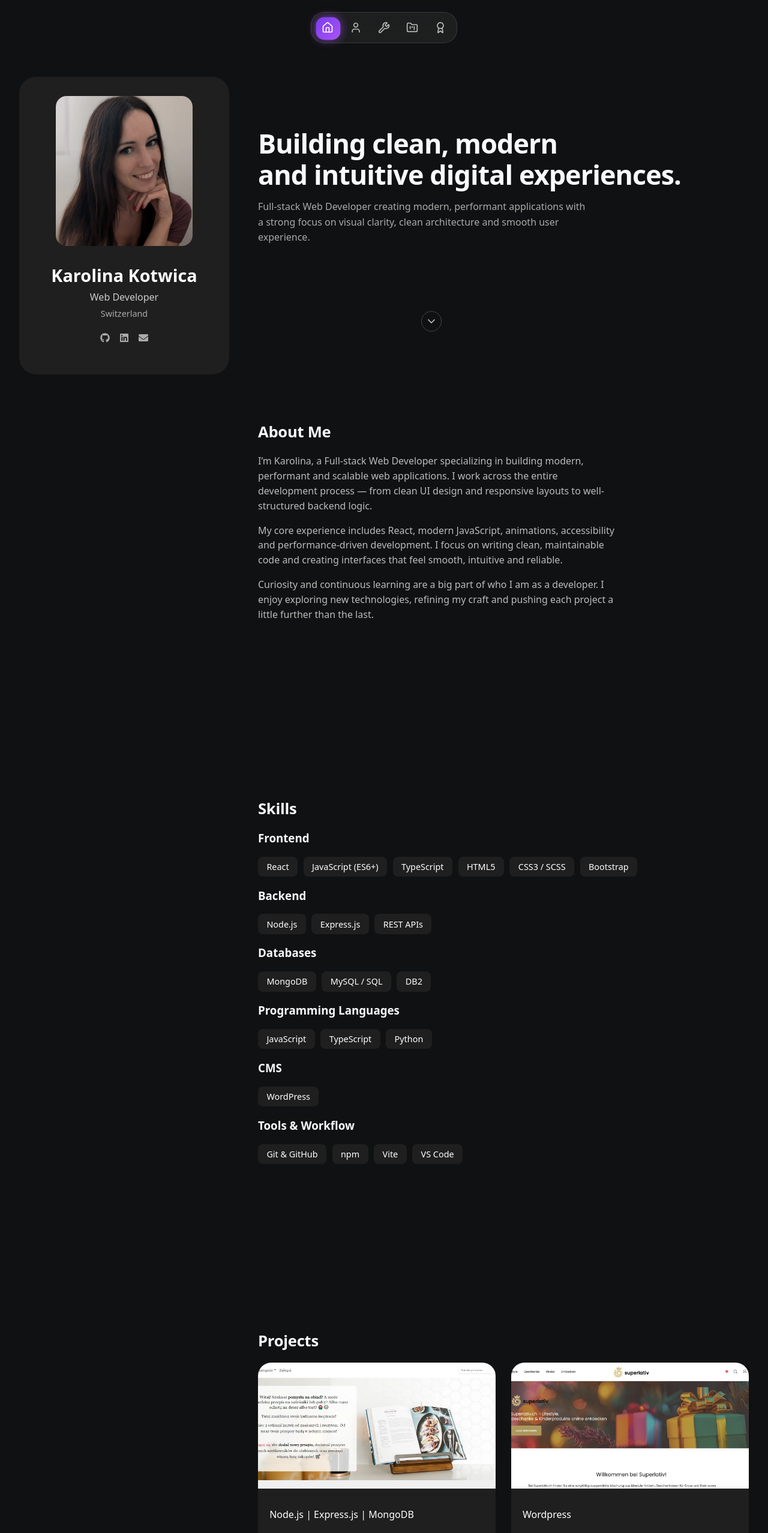
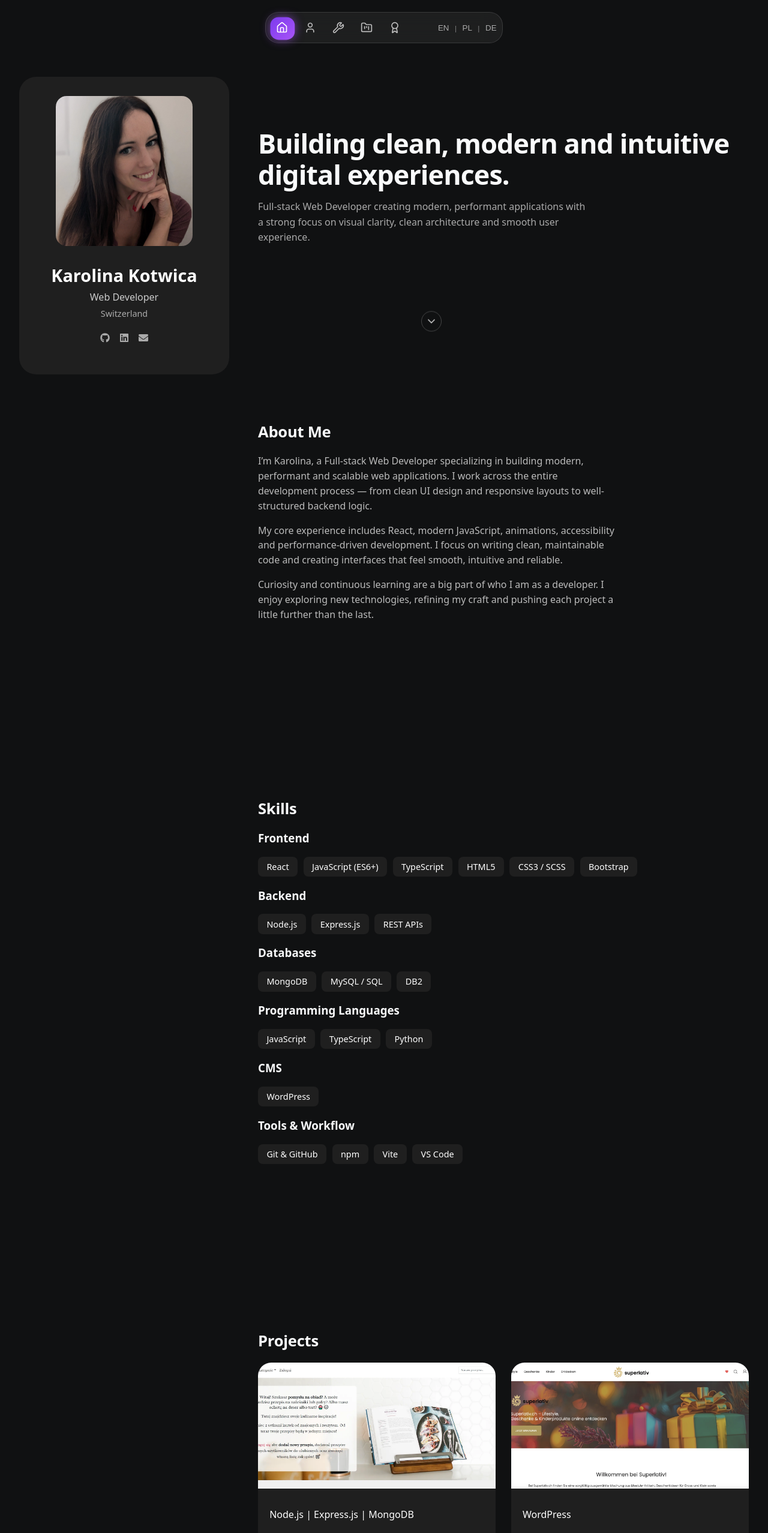
Before and after one commit to KarolinaKotwica/Portfolio_Kotwica, a React (Vite) app: page / in a window 1280 px wide. Shown: the top 2555 px of the page at 60% size. Built offline with nearby package versions, Linux system fonts and the light colour scheme.

Commit message:
Added PL and DE language support

```diff
--- a/src/App.jsx
+++ b/src/App.jsx
@@ -1,3 +1,5 @@
+import { useState } from "react";
+
 import Navbar from "./components/Navbar";
 import Hero from "./components/Hero";
 import Projects from "./components/Projects";
@@ -8,10 +10,16 @@ import Certificates from "./components/Certificates";
 import Footer from "./components/Footer";
 import MobileIconBar from "./components/MobileIconBar";
 
+import { LanguageContext } from "./context/LanguageContext";
+
 function App() {
+  const [lang, setLang] = useState("eng");
+
   return (
+    <LanguageContext.Provider value={{ lang, setLang }}>
       <>
         <MobileIconBar />
+
         <div className="layout">
           <Sidebar />
 
@@ -26,6 +34,7 @@ function App() {
           </main>
         </div>
       </>
+    </LanguageContext.Provider>
   );
 }
 
--- a/src/components/About.jsx
+++ b/src/components/About.jsx
@@ -1,19 +1,18 @@
-import React from "react";
+import React, { useContext } from "react";
+import { LanguageContext } from "../context/LanguageContext";
+import { translations } from "../i18n/translations";
 
 const About = () => {
+  const { lang } = useContext(LanguageContext);
+  const t = translations[lang] || translations.en;
+
   return (
     <section id="about" className="about">
-      <h2 className="section-title">About Me</h2>
-      <p className="about__text">
-      I’m Karolina, a Full-stack Web Developer specializing in building modern, performant and scalable web applications. I work across the entire development process — from clean UI design and responsive layouts to well-structured backend logic.
-      </p>
+      <h2 className="section-title">{t.aboutTitle}</h2>
 
-      <p className="about__text">
-      My core experience includes React, modern JavaScript, animations, accessibility and performance-driven development. I focus on writing clean, maintainable code and creating interfaces that feel smooth, intuitive and reliable.
-      </p>
-      <p className="about__text">
-      Curiosity and continuous learning are a big part of who I am as a developer. I enjoy exploring new technologies, refining my craft and pushing each project a little further than the last.
-      </p>
+      <p className="about__text">{t.aboutP1}</p>
+      <p className="about__text">{t.aboutP2}</p>
+      <p className="about__text">{t.aboutP3}</p>
     </section>
   );
 };
--- a/src/components/Certificates.jsx
+++ b/src/components/Certificates.jsx
@@ -1,5 +1,7 @@
-import React from "react";
+import React, { useContext } from "react";
 import { motion } from "framer-motion";
+import { LanguageContext } from "../context/LanguageContext";
+import { translations } from "../i18n/translations";
 
 const CERTIFICATES = [
   {
@@ -25,9 +27,12 @@ const CERTIFICATES = [
 ];
 
 const Certificates = () => {
+  const { lang } = useContext(LanguageContext);
+  const t = translations[lang] || translations.en;
+
   return (
     <section id="certificates" className="certificates">
-      <h2 className="section-title">Certificates</h2>
+      <h2 className="section-title">{t.certificatesTitle}</h2>
 
       <div className="certificates__grid">
         {CERTIFICATES.map((cert, i) => (
@@ -43,7 +48,7 @@ const Certificates = () => {
               delay: i * 0.1
             }}
           >
-            <div className="cert-tile" >
+            <div className="cert-tile">
               <div className="cert-tile__image">
                 <img
                   src={cert.image}
--- a/src/components/Hero.jsx
+++ b/src/components/Hero.jsx
@@ -1,8 +1,14 @@
-import React from "react";
+import React, { useContext } from "react";
 import { motion } from "framer-motion";
 import { ChevronDown } from "lucide-react";
+import { LanguageContext } from "../context/LanguageContext";
+import { translations } from "../i18n/translations";
 
 const Hero = () => {
+  const { lang } = useContext(LanguageContext);
+  const t = translations[lang] || translations.en;
+
+
   const scrollToAbout = () => {
     const el = document.getElementById("about");
     if (el) {
@@ -19,7 +25,7 @@ const Hero = () => {
         transition={{ duration: 0.6 }}
         viewport={{ once: true }}
       >
-        Building clean, modern <br /> and intuitive digital experiences.
+        {t.heroTitle}
       </motion.h1>
 
       <motion.p
@@ -29,9 +35,7 @@ const Hero = () => {
         transition={{ duration: 0.6, delay: 0.2 }}
         viewport={{ once: true }}
       >
-        Full-stack Web Developer creating modern, performant applications
-        with a strong focus on visual clarity, clean architecture and smooth
-        user experience.
+        {t.heroSubtitle}
       </motion.p>
 
       {/* 🔽 Delikatnie animowana strzałka w dół */}
@@ -49,7 +53,7 @@ const Hero = () => {
           transition={{
             duration: 1.6,
             repeat: Infinity,
-            ease: "easeInOut"
+            ease: "easeInOut",
           }}
         >
           <ChevronDown size={20} />
--- a/src/components/MobileIconBar.jsx
+++ b/src/components/MobileIconBar.jsx
@@ -1,6 +1,13 @@
-import React, { useEffect, useState, useLayoutEffect, useRef } from "react";
+import React, {
+    useEffect,
+    useState,
+    useLayoutEffect,
+    useRef,
+    useContext,
+  } from "react";
   import { motion } from "framer-motion";
   import { Home, FolderKanban, Wrench, Award, User } from "lucide-react";
+  import { LanguageContext } from "../context/LanguageContext";
 
   const SECTIONS = [
     { id: "top", icon: <Home size={20} /> },
@@ -14,6 +21,7 @@ const MobileIconBar = () => {
     const [active, setActive] = useState("top");
     const containerRef = useRef(null);
     const btnRefs = useRef({});
+    const { lang, setLang } = useContext(LanguageContext);
 
     // ✅ DETEKCJA SCROLLA
     useEffect(() => {
@@ -77,7 +85,6 @@ const MobileIconBar = () => {
     };
 
     return (
-    <>
       <div className="mobile-icon-wrapper">
         <motion.div
           className="mobile-icon-bar"
@@ -105,9 +112,37 @@ const MobileIconBar = () => {
               {item.icon}
             </button>
           ))}
+
+          {/* ✅ LANGUAGE SWITCH */}
+          <div className="mobile-lang">
+            <button
+                className={lang === "en" ? "active" : ""}
+                onClick={() => setLang("en")}
+            >
+                EN
+            </button>
+
+            <span>|</span>
+
+            <button
+                className={lang === "pl" ? "active" : ""}
+                onClick={() => setLang("pl")}
+            >
+                PL
+            </button>
+
+            <span>|</span>
+
+            <button
+                className={lang === "de" ? "active" : ""}
+                onClick={() => setLang("de")}
+            >
+                DE
+            </button>
+            </div>
+
         </motion.div>
       </div>
-    </>
     );
   };
 
--- a/src/components/Projects.jsx
+++ b/src/components/Projects.jsx
@@ -1,78 +1,123 @@
-import React from "react";
+import React, { useContext } from "react";
 import { motion } from "framer-motion";
+import { LanguageContext } from "../context/LanguageContext";
+import { translations } from "../i18n/translations";
 
 const PROJECTS = [
   {
-    title: "Recipe website with user authentication, recipe creation, favorites system, and shopping list functionality",
+    title: {
+      en: "Recipe website with user authentication, recipe creation, favorites system, and shopping list functionality",
+      pl: "Strona z przepisami z logowaniem użytkownika, dodawaniem przepisów, ulubionymi i listą zakupów",
+      de: "Rezept-Website mit Benutzeranmeldung, Rezeptspeicherung, Favoritenfunktion und Einkaufsliste",
+    },
     tech: "Node.js | Express.js | MongoDB",
     image: "/projects/book-to-cook.webp",
-    link: "https://cookbook.com.pl"
+    link: "https://cookbook.com.pl",
   },
   {
-    title: "E-commerce website built with WordPress",
-    tech: "Wordpress",
+    title: {
+      en: "E-commerce website built with WordPress",
+      pl: "Sklep internetowy zbudowany w WordPress",
+      de: "E-Commerce-Website erstellt mit WordPress",
+    },
+    tech: "WordPress",
     image: "/projects/superlativ.webp",
-    link: "https://www.superlativ.ch/"
+    link: "https://www.superlativ.ch/",
   },
   {
-    title: "Wedding website with a countdown timer, digital invitation, and RSVP functionality",
+    title: {
+      en: "Wedding website with countdown timer, digital invitation and RSVP functionality",
+      pl: "Strona ślubna z odliczaniem, zaproszeniem online i formularzem RSVP",
+      de: "Hochzeits-Website mit Countdown, digitaler Einladung und RSVP-Funktion",
+    },
     tech: "Node.js | Express.js",
     image: "/projects/wedding.webp",
-    link: "#"
+    link: "#",
   },
   {
-    title: "Pure HTML & CSS project with Sass and Grid layout",
+    title: {
+      en: "Pure HTML & CSS project with Sass and Grid layout",
+      pl: "Projekt w czystym HTML i CSS z użyciem Sass i Grid",
+      de: "Projekt mit reinem HTML und CSS unter Verwendung von Sass und Grid",
+    },
     tech: "HTML | CSS",
     image: "/projects/nails.webp",
-    link: "https://karolinakotwica.github.io/Beauty-world-grid/"
+    link: "https://karolinakotwica.github.io/Beauty-world-grid/",
   },
   {
-    title: "Website using CSS Grid",
+    title: {
+      en: "Website using CSS Grid",
+      pl: "Strona internetowa oparta o CSS Grid",
+      de: "Website basierend auf CSS Grid",
+    },
     tech: "HTML | SASS | Grid",
     image: "/projects/Project_grid.webp",
-    link: "https://grid-website-1.netlify.app/"
+    link: "https://grid-website-1.netlify.app/",
   },
   {
-    title: "Website based on Flexbox",
+    title: {
+      en: "Website based on Flexbox",
+      pl: "Strona internetowa oparta o Flexbox",
+      de: "Website basierend auf Flexbox",
+    },
     tech: "HTML | SASS | Flexbox",
     image: "/projects/hotel-reservation.webp",
-    link: "https://hotel-reservation-2.netlify.app/"
+    link: "https://hotel-reservation-2.netlify.app/",
   },
   {
-    title: "Landing page using Sass",
+    title: {
+      en: "Landing page using Sass",
+      pl: "Landing page stworzony z użyciem Sass",
+      de: "Landing Page mit Sass erstellt",
+    },
     tech: "HTML | SASS",
     image: "/projects/Naturos.webp",
-    link: "https://karolinakotwica.github.io/Website-Natours/"
+    link: "https://karolinakotwica.github.io/Website-Natours/",
   },
   {
-    title: "Guess the Number game",
+    title: {
+      en: "Guess the Number game",
+      pl: "Gra „Zgadnij liczbę”",
+      de: "„Guess the Number“-Spiel",
+    },
     tech: "HTML | JAVASCRIPT",
     image: "/projects/guess-number.webp",
-    link: "https://karolinakotwica.github.io/Game---Guess-my-number/"
+    link: "https://karolinakotwica.github.io/Game---Guess-my-number/",
   },
   {
-    title: "Excel website with rhymed content",
+    title: {
+      en: "Excel website with rhymed content",
+      pl: "Strona o Excelu z treścią w rymach",
+      de: "Excel-Website mit Reim-Inhalten",
+    },
     tech: "HTML | CSS | Javascript",
     image: "/projects/Excel_website.webp",
-    link: "https://karolinakotwica.github.io/Excel/access.html"
+    link: "https://karolinakotwica.github.io/Excel/access.html",
   },
   {
-    title: "Beauty salon website from PSD template",
+    title: {
+      en: "Beauty salon website from PSD template",
+      pl: "Strona salonu kosmetycznego na podstawie projektu PSD",
+      de: "Website für ein Kosmetikstudio basierend auf einer PSD-Vorlage",
+    },
     tech: "HTML | CSS | Javascript",
     image: "/projects/beauty_website.webp",
-    link: "https://karolinakotwica.github.io/Beauty-salon/index.html"
-  }
+    link: "https://karolinakotwica.github.io/Beauty-salon/index.html",
+  },
 ];
 
 const Projects = () => {
+  const { lang } = useContext(LanguageContext);
+  const t = translations[lang] || translations.en;
+
   return (
     <section id="projects" className="projects">
-      <h2 className="section-title">Projects</h2>
+      <h2 className="section-title">{t.projectsTitle}</h2>
 
       <div className="projects__grid">
         {PROJECTS.map((project, i) => (
           <motion.div
-            key={project.title}
+            key={project.link}
             className="project-card-wrapper"
             initial={{ opacity: 0, y: 40 }}
             whileInView={{ opacity: 1, y: 0 }}
@@ -80,7 +125,7 @@ const Projects = () => {
             transition={{
               duration: 0.6,
               ease: "easeOut",
-              delay: i * 0.1
+              delay: i * 0.1,
             }}
           >
             <a
@@ -90,12 +135,18 @@ const Projects = () => {
               rel="noopener noreferrer"
             >
               <div className="project-card__image">
-                <img src={project.image} loading="lazy" alt={project.title} />
+                <img
+                  src={project.image}
+                  loading="lazy"
+                  alt={project.title[lang] || project.title.en}
+                />
               </div>
 
               <div className="project-card__content">
                 <p className="project-tech">{project.tech}</p>
-                <h3 className="project-title">{project.title}</h3>
+                <h3 className="project-title">
+                  {project.title[lang] || project.title.en}
+                </h3>
               </div>
             </a>
           </motion.div>
--- a/src/components/Skills.jsx
+++ b/src/components/Skills.jsx
@@ -1,54 +1,61 @@
-import React from "react";
+import React, { useContext } from "react";
+import { LanguageContext } from "../context/LanguageContext";
+import { translations } from "../i18n/translations";
 
 const SKILLS = {
-  Frontend: [
+  frontend: [
     "React",
     "JavaScript (ES6+)",
     "TypeScript",
     "HTML5",
     "CSS3 / SCSS",
-    "Bootstrap"
+    "Bootstrap",
   ],
 
-  Backend: [
+  backend: [
     "Node.js",
     "Express.js",
-    "REST APIs"
+    "REST APIs",
   ],
 
-  Databases: [
+  databases: [
     "MongoDB",
     "MySQL / SQL",
-    "DB2"
+    "DB2",
   ],
 
-  "Programming Languages": [
+  languages: [
     "JavaScript",
     "TypeScript",
-    "Python"
+    "Python",
   ],
 
-  CMS: [
-    "WordPress"
+  cms: [
+    "WordPress",
   ],
 
-  "Tools & Workflow": [
+  tools: [
     "Git & GitHub",
     "npm",
     "Vite",
-    "VS Code"
+    "VS Code",
   ],
 };
 
 const Skills = () => {
+  const { lang } = useContext(LanguageContext);
+  const t = translations[lang] || translations.en;
+
   return (
     <section id="tech" className="skills">
-      <h2 className="section-title">Skills</h2>
+      <h2 className="section-title">{t.skillsTitle}</h2>
 
       <div className="skills__categories">
-        {Object.entries(SKILLS).map(([category, items]) => (
-          <div className="skills-category" key={category}>
-            <h3 className="skills-category__title">{category}</h3>
+        {Object.entries(SKILLS).map(([key, items]) => (
+          <div className="skills-category" key={key}>
+            <h3 className="skills-category__title">
+              {t.skillsCategories[key]}
+            </h3>
 
             <div className="skills__grid">
               {items.map((skill) => (
--- /dev/null
+++ b/src/context/LanguageContext.js
@@ -0,0 +1,3 @@
+import { createContext } from "react";
+
+export const LanguageContext = createContext();
--- /dev/null
+++ b/src/i18n/translations.js
@@ -0,0 +1,80 @@
+export const translations = {
+    en: {
+      heroTitle: "Building clean, modern and intuitive digital experiences.",
+      heroSubtitle:
+        "Full-stack Web Developer creating modern, performant applications with a strong focus on visual clarity, clean architecture and smooth user experience.",
+
+      aboutTitle: "About Me",
+      aboutP1:
+      "I’m Karolina, a Full-stack Web Developer specializing in building modern, performant and scalable web applications. I work across the entire development process — from clean UI design and responsive layouts to well-structured backend logic.",
+    aboutP2:
+      "My core experience includes React, modern JavaScript, animations, accessibility and performance-driven development. I focus on writing clean, maintainable code and creating interfaces that feel smooth, intuitive and reliable.",
+    aboutP3:
+      "Curiosity and continuous learning are a big part of who I am as a developer. I enjoy exploring new technologies, refining my craft and pushing each project a little further than the last.",
+
+      skillsTitle: "Skills",
+      skillsCategories: {
+        frontend: "Frontend",
+        backend: "Backend",
+        databases: "Databases",
+        languages: "Programming Languages",
+        cms: "CMS",
+        tools: "Tools & Workflow",
+      },
+      projectsTitle: "Projects",
+      certificatesTitle: "Certificates",
+    },
+
+    pl: {
+      heroTitle: "Tworzę nowoczesne i intuicyjne doświadczenia cyfrowe.",
+      heroSubtitle:
+        "Jestem Full-stack Web Developerem, tworzącym nowoczesne, wydajne aplikacje z naciskiem na przejrzysty design, czystą architekturę i płynne doświadczenie użytkownika.",
+
+      aboutTitle: "O mnie",
+      aboutP1:
+      "Jestem Karolina, Full-stack Web Developer specjalizująca się w tworzeniu nowoczesnych, wydajnych i skalowalnych aplikacji webowych. Pracuję na całym etapie tworzenia projektu — od czystego UI i responsywnych layoutów po dobrze zaprojektowaną logikę backendu.",
+    aboutP2:
+      "Moje główne doświadczenie obejmuje React, nowoczesny JavaScript, animacje, dostępność oraz tworzenie aplikacji nastawionych na wydajność. Stawiam na czysty, łatwy w utrzymaniu kod i interfejsy, które są intuicyjne i niezawodne.",
+    aboutP3:
+      "Ciekawość i ciągły rozwój są dla mnie kluczowe jako programistki. Lubię poznawać nowe technologie, doskonalić swój warsztat i z każdym projektem podnosić poprzeczkę jeszcze wyżej.",
+
+      skillsTitle: "Umiejętności",
+      skillsCategories: {
+        frontend: "Frontend",
+        backend: "Backend",
+        databases: "Bazy danych",
+        languages: "Języki programowania",
+        cms: "CMS",
+        tools: "Narzędzia & Workflow",
+      },
+      projectsTitle: "Projekty",
+      certificatesTitle: "Certyfikaty",
+    },
+
+    de: {
+      heroTitle: "Ich entwickle moderne, intuitive digitale Erlebnisse.",
+      heroSubtitle:
+        "Full-Stack-Webentwicklerin mit starkem Fokus auf visuelle Klarheit, performante Anwendungen, klare Architektur und flüssige Benutzererlebnisse.",
+
+      aboutTitle: "Über mich",
+      aboutP1:
+      "Ich bin Karolina, eine Full-Stack-Webentwicklerin mit Spezialisierung auf moderne, performante und skalierbare Webanwendungen. Ich begleite den gesamten Entwicklungsprozess – von klarem UI-Design und responsiven Layouts bis hin zu sauber strukturierter Backend-Logik.",
+    aboutP2:
+      "Meine Kernkompetenzen liegen in React, modernem JavaScript, Animationen, Barrierefreiheit und performanceorientierter Entwicklung. Ich lege großen Wert auf sauberen, wartbaren Code und Benutzeroberflächen, die sich flüssig und intuitiv anfühlen.",
+    aboutP3:
+      "Neugier und kontinuierliches Lernen sind ein wesentlicher Teil meiner Arbeit als Entwicklerin. Ich entdecke gerne neue Technologien, verbessere meine Fähigkeiten stetig weiter und entwickle jedes Projekt ein Stück über das vorherige hinaus.",
+
+      skillsTitle: "Skills",
+
+    skillsCategories: {
+        frontend: "Frontend",
+        backend: "Backend",
+        databases: "Datenbanken",
+        languages: "Programmiersprachen",
+        cms: "CMS",
+        tools: "Tools & Workflow",
+    },
+      projectsTitle: "Projekte",
+      certificatesTitle: "Zertifikate",
+    },
+  };
--- a/src/styles/_MobileIconBar.scss
+++ b/src/styles/_MobileIconBar.scss
@@ -75,3 +75,30 @@
     display: flex;
   }
 }
+
+
+.mobile-lang {
+  display: flex;
+  align-items: center;
+  gap: 0.3rem;
+  margin-left: 2.6rem;
+  font-size: 0.7rem;
+}
+
+.mobile-lang button {
+  background: transparent;
+  border: none;
+  color: #aaa;
+  cursor: pointer;
+  font-weight: 500;
+  padding: 0.15rem 0.2rem;
+  transition: 0.2s ease;
+}
+
+.mobile-lang button.active {
+  color: #fff;
+}
+
+.mobile-lang span {
+  opacity: 0.5;
+}
```
Also changed, not shown: src/styles/_Navbar.scss (+30 -0 lines). Lines whose indentation alone changed are shown as unchanged.
